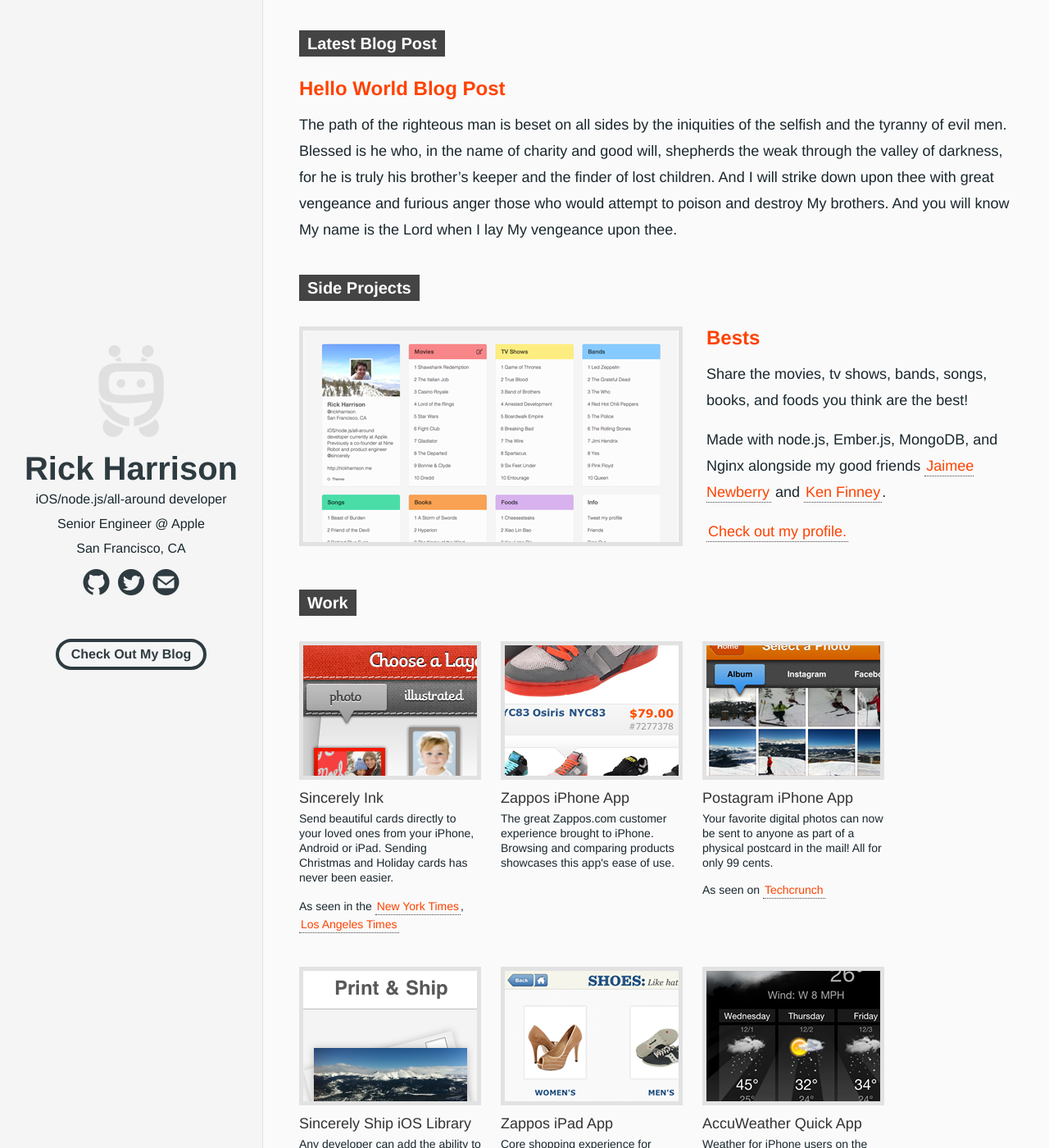
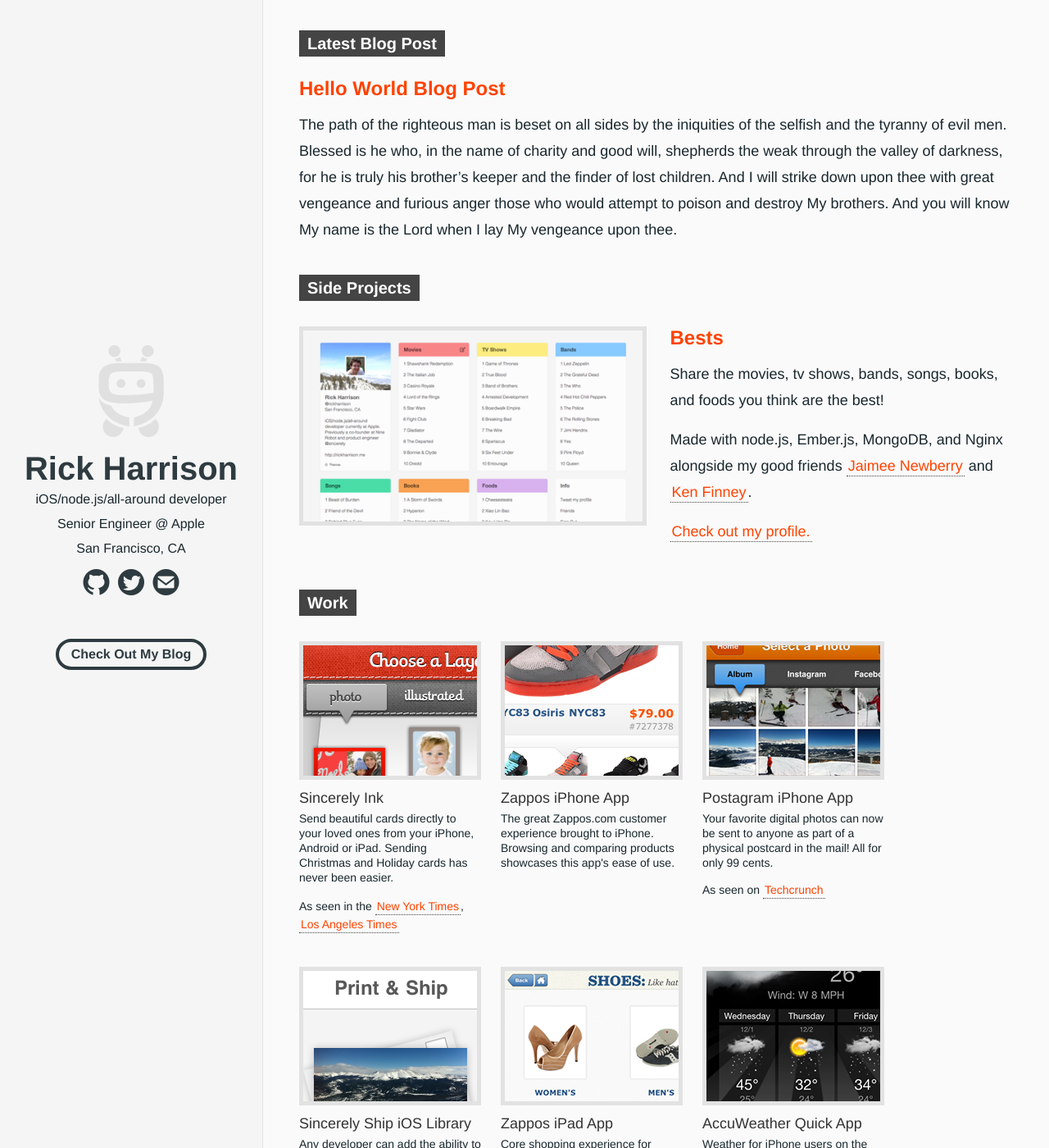
Before and after one commit to rickharrison-archive/rickharrison.me, a Jekyll site: the page built from index.html, in a window 1280 px wide and 1400 px high. Shown: the whole window at 82% size. Built offline with Jekyll 4.4.1, drawn with Linux system fonts in a browser that asks for light colours.

Commit message:
Made the side projects section fully responsive.

```diff
--- a/index.html
+++ b/index.html
@@ -14,13 +14,16 @@
 
 <ul class="side-list">
     <li>
-        <a href="http://bests.com" class="side-screenshot"><img src="/images/side/bests.png" /></a>
+        <div class="side-content">
+            <a href="http://bests.com" class="side-screenshot"><img src="/images/side/bests.png" /></a>
+        </div>
 
-        <h3 class="home-title"><a href="http://bests.com">Bests</a></h3>
-        <p>Share the movies, tv shows, bands, songs, books, and foods you think are the best!</p>
-        <p>Made with node.js, Ember.js, MongoDB, and Nginx alongside my good friends <a href="https://twitter.com/jaimeejaimee">Jaimee Newberry</a> and <a href="https://twitter.com/kenfinney">Ken Finney</a>.</p>
-        <p><a href="http://bests.com/rickharrison">Check out my profile.</a></p>
-
+        <div class="side-content">
+            <h3 class="home-title"><a href="http://bests.com">Bests</a></h3>
+            <p>Share the movies, tv shows, bands, songs, books, and foods you think are the best!</p>
+            <p>Made with node.js, Ember.js, MongoDB, and Nginx alongside my good friends <a href="https://twitter.com/jaimeejaimee">Jaimee Newberry</a> and <a href="https://twitter.com/kenfinney">Ken Finney</a>.</p>
+            <p><a href="http://bests.com/rickharrison">Check out my profile.</a></p>
+        </div>
         <div style="clear: both;"></div>
     </li>
 </ul>
@@ -115,7 +118,6 @@
         <h3>Cardinal iPhone App</h3>
         <p>Cardinal is the best way to send your favorite facebook photos to your friends as postcards in the mail.</p>
     </li>
-    <div style="clear: both;"></div>
 </ul>
 
 <h2><span>Open Source Projects</span></h2>
--- a/styles/main.css
+++ b/styles/main.css
@@ -186,6 +186,33 @@
     margin-bottom: 16px;
 }
 
+.side-content {
+    -moz-box-sizing: border-box;
+    -webkit-box-sizing: border-box;
+    box-sizing: border-box;
+    display: block;
+    float: left;
+    padding: 0 12px 0 17px;
+    width: 50%;
+}
+
+a.side-screenshot, a.side-screenshot:visited {
+    background: #e2e2e2;
+    display: block;
+    margin: 4px 0px 10px -17px;
+    max-width: 458px;
+    padding: 5px;
+}
+
+a.side-screenshot:hover, a.side-screenshot:active {
+    background: #444444;
+}
+
+.side-screenshot img {
+    display: block;
+    width: 100%;
+}
+
 .work-list {
     font-size: 0;
     padding-top: 10px;
@@ -227,21 +254,6 @@
 }
 
 a.screenshot:hover, a.screenshot:active {
-    background: #444444;
-}
-
-a.side-screenshot, a.side-screenshot:visited {
-    background: #e2e2e2;
-    display: block;
-    float: left;
-    height: 258px;
-    margin-right: 29px;
-    margin-top: 4px;
-    padding: 5px;
-    width: 458px;
-}
-
-a.side-screenshot:hover, a.side-screenshot:active {
     background: #444444;
 }
 
@@ -313,6 +325,21 @@
     color: #ff4200;
     font-size: 36px;
     margin-bottom: 30px;
+}
+
+/*
+ * Media Queries
+ */
+
+@media (max-width: 1122px) {
+    .side-content {
+        padding: 0;
+        width: 100%;
+    }
+
+    a.side-screenshot, a.side-screenshot:visited {
+        margin-left: 0;
+    }
 }
 
 /* Pygments */
```
Also changed, not shown: images/side/bests.png, images/side/bests@2x.png.
